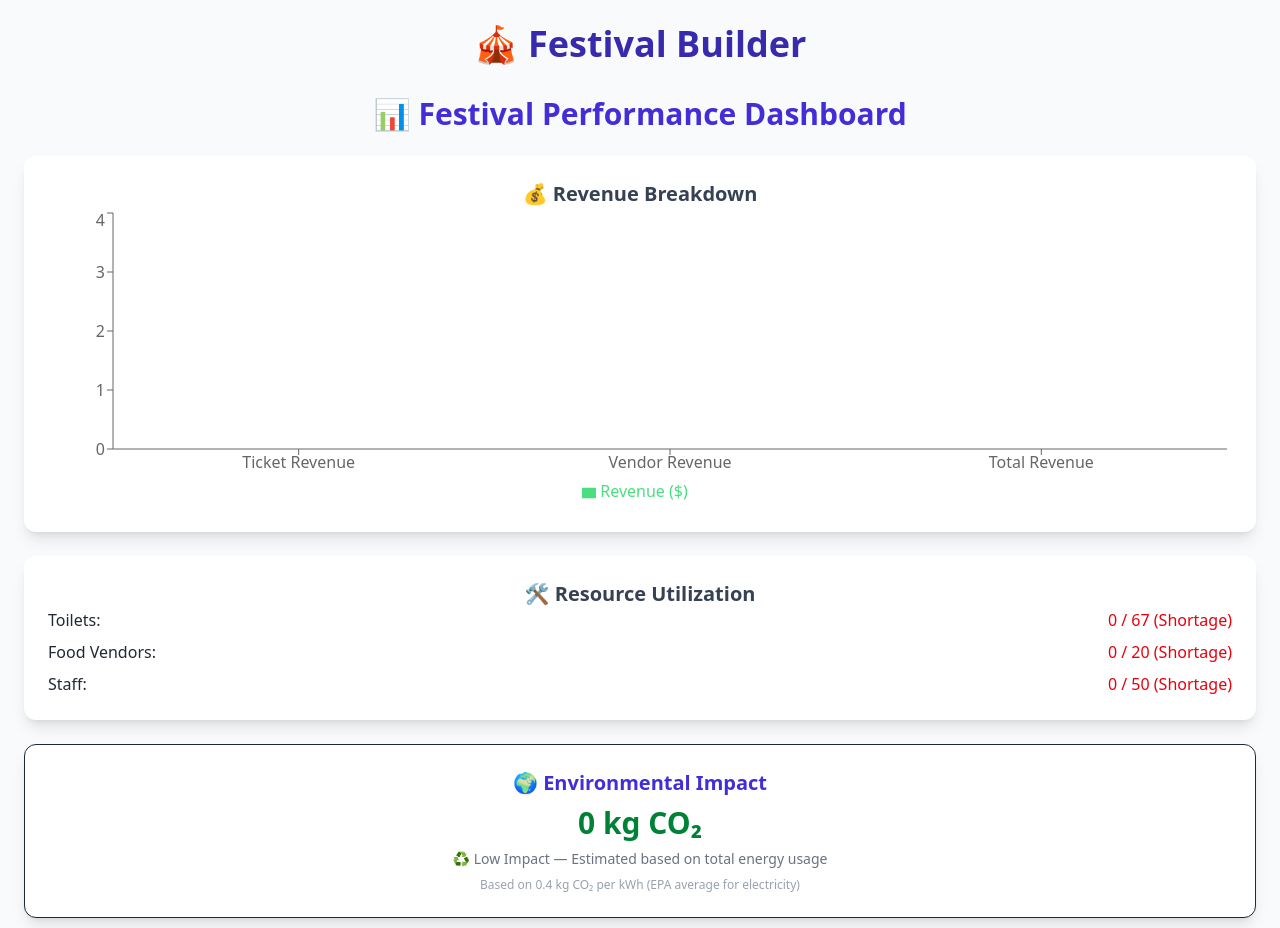
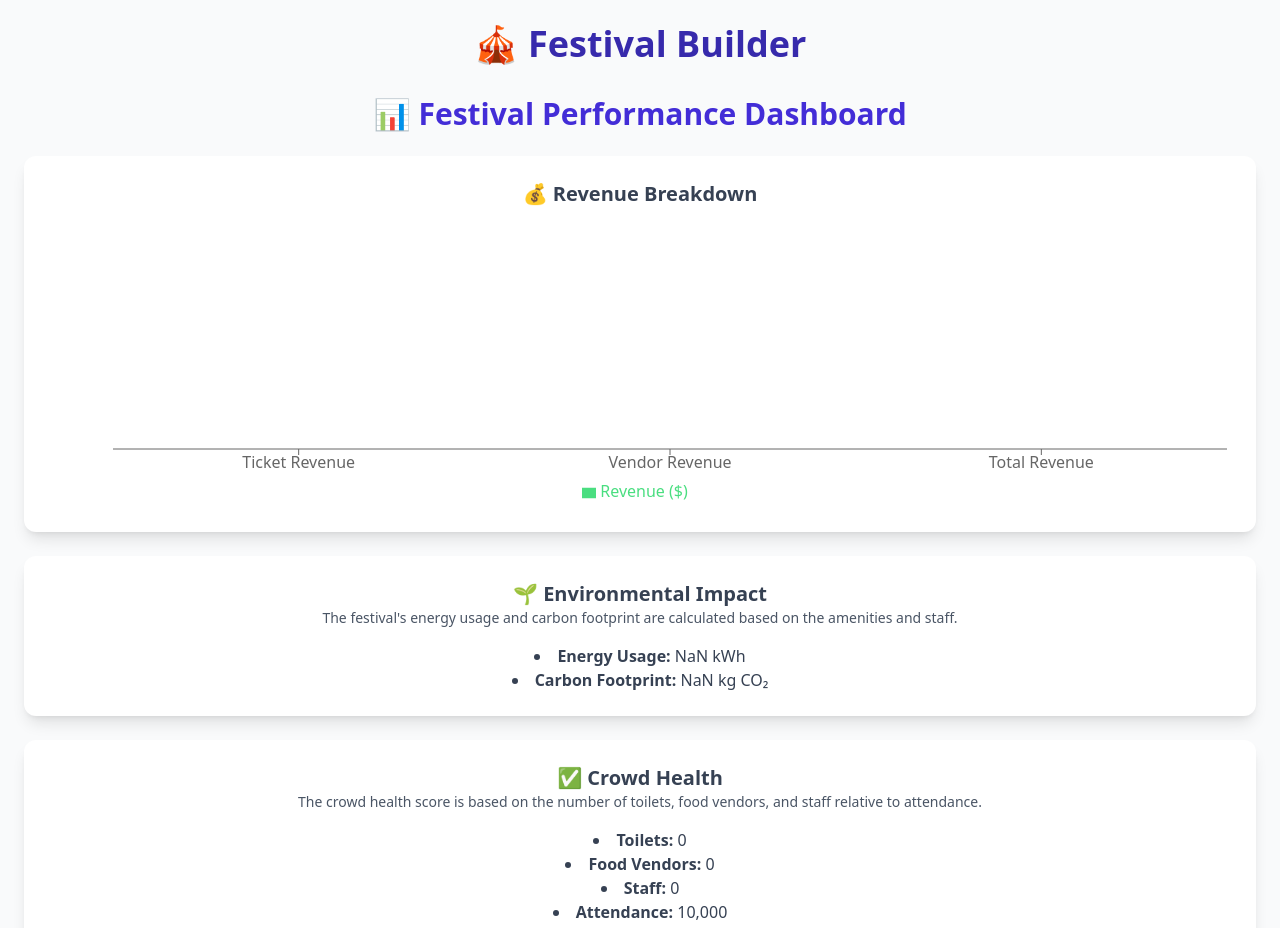
Before and after one commit to Leorev01/Festival-Simulator, a React (Vite) app: page /dashboard/performance in a window 1280 px wide. Shown: the top 928 px of the page. Built offline with nearby package versions, Linux system fonts and the light colour scheme.

Commit message:
Fixes infinite loading error on metrics

```diff
--- a/src/App.tsx
+++ b/src/App.tsx
@@ -7,6 +7,7 @@ import LoadingScreen from './components/LoadingScreen';
 import FestivalBuilder from './pages/FestivalBuilder';
 import CompareFestivals from './pages/CompareFestivals';
 import PerformanceDashboard from './pages/PerformanceDashboard';
+
 
 function App() {
 
--- a/src/components/RevenueTrendCharts.tsx
+++ b/src/components/RevenueTrendCharts.tsx
@@ -2,7 +2,11 @@ import { LineChart, Line, XAxis, YAxis, CartesianGrid, Tooltip, Legend, Responsi
 
 interface RevenueTrendChartProps {
   weather: 'Sunny' | 'Rainy' | 'Windy';
-  amenities: Record<number, number>;
+  amenities: {
+    toilets: number;
+    foodVendors: number;
+    staff: number;
+  };
 }
 
 const attendanceByDay = [150000, 160000, 140000]; // Example attendance data for 3 days
@@ -16,7 +20,7 @@ const weatherModifiers = {
 };
 
 export default function RevenueTrendChart({ weather, amenities }: RevenueTrendChartProps) {
-  const foodVendors = amenities[2] || 0;
+  const foodVendors = amenities.foodVendors || 0;
   const vendorMultiplier = weatherModifiers[weather]?.vendorMultiplier || 1.0;
 
   const data = attendanceByDay.map((attendance, i) => {
--- a/src/features/simulation/SimulationPanel.tsx
+++ b/src/features/simulation/SimulationPanel.tsx
@@ -1,8 +1,6 @@
-/* eslint-disable @typescript-eslint/no-explicit-any */
-import { useEffect, useState } from 'react';
+import { useEffect, useState, useMemo } from 'react';
 import RevenueTrendChart from '../../components/RevenueTrendCharts';
 import CrowdHealthScore from '../../components/CrowdHealthScore';
-import EnvironmentalImpactScore from '../../components/EnvironmentalImpactScore';
 import RealTimeSimulator from './RealTimeSimulator';
 
 interface SimulationPanelProps {
@@ -11,19 +9,25 @@ interface SimulationPanelProps {
 
 export default function SimulationPanel({ ticketCategories }: SimulationPanelProps) {
   const [weather, setWeather] = useState<'Sunny' | 'Rainy' | 'Windy'>('Sunny');
-  const [weatherHistory, setWeatherHistory] = useState<string[]>([]); // Track weather history
+  const [weatherHistory, setWeatherHistory] = useState<string[]>([]);
   const [metrics, setMetrics] = useState({
     attendance: 0,
     revenue: 0,
     energyUsage: 0,
+    ticketRevenue: 0,
+    vendorRevenue: 0,
+    totalRevenue: 0,
   });
 
-  // Weather modifiers
-  const weatherModifiers = {
-    Sunny: { attendanceMultiplier: 1.0, energyMultiplier: 1.0 },
-    Rainy: { attendanceMultiplier: 0.8, energyMultiplier: 1.3 },
-    Windy: { attendanceMultiplier: 0.9, energyMultiplier: 1.1 },
-  };
+  // Memoize weather modifiers to avoid re-creation on every render
+  const weatherModifiers = useMemo(
+    () => ({
+      Sunny: { attendanceMultiplier: 1.0, energyMultiplier: 1.0 },
+      Rainy: { attendanceMultiplier: 0.8, energyMultiplier: 1.3 },
+      Windy: { attendanceMultiplier: 0.9, energyMultiplier: 1.1 },
+    }),
+    []
+  );
 
   // Simulate random weather changes
   useEffect(() => {
@@ -31,49 +35,80 @@ export default function SimulationPanel({ ticketCategories }: SimulationPanelPro
     const interval = setInterval(() => {
       const randomWeather = weatherOptions[Math.floor(Math.random() * weatherOptions.length)];
       setWeather(randomWeather);
-    }, 10000); // Change weather every 10 seconds (for simulation purposes)
+    }, 10000); // Change weather every 10 seconds
 
     return () => clearInterval(interval); // Cleanup interval on component unmount
   }, []);
 
-  // Update metrics whenever weather changes
   useEffect(() => {
-    const updatedAttendance = calculateAttendance();
-    const updatedEnergyUsage = calculateEnergyUsage();
-    setMetrics((prev) => ({
-      ...prev,
+  const updatedAttendance = calculateAttendance();
+  const updatedEnergyUsage = calculateEnergyUsage();
+  const updatedTicketRevenue = calculateTicketRevenue(updatedAttendance);
+  const updatedVendorRevenue = calculateVendorRevenue(updatedAttendance);
+  const updatedTotalRevenue = updatedTicketRevenue + updatedVendorRevenue;
+
+  // Only update metrics if values have changed
+  setMetrics((prevMetrics) => {
+    const newMetrics = {
       attendance: updatedAttendance,
+      revenue: updatedTotalRevenue,
       energyUsage: updatedEnergyUsage,
-    }));
-  }, [weather]);
+      ticketRevenue: updatedTicketRevenue,
+      vendorRevenue: updatedVendorRevenue,
+      totalRevenue: updatedTotalRevenue,
+    };
+
+    // Compare new metrics with previous metrics to avoid unnecessary updates
+    if (JSON.stringify(prevMetrics) !== JSON.stringify(newMetrics)) {
+      console.log('Metrics updated:', newMetrics);
+      return newMetrics;
+    }
+    return prevMetrics;
+  });
+}, [weather]); // Only depend on `weather`
+
+// Save metrics to localStorage when they change
+useEffect(() => {
+  if (metrics.attendance > 0 || metrics.revenue > 0) {
+    console.log('Saving metrics to localStorage:', metrics); // Debugging log
+    localStorage.setItem('real-time-metrics', JSON.stringify(metrics));
+  }
+}, [metrics]); // This is fine because it only saves to localStorage
+
+// Debugging logs for weather and metrics
+useEffect(() => {
+  console.log('Weather changed:', weather);
+  console.log('Metrics updated:', metrics);
+}, [weather]); // Removed `metrics` from here to avoid unnecessary triggers
 
   // Calculate attendance based on weather
   const calculateAttendance = () => {
     const baseAttendance = 10000; // Example base attendance
-    const attendanceMultiplier = weatherModifiers[weather].attendanceMultiplier;
+    const attendanceMultiplier = weatherModifiers[weather]?.attendanceMultiplier || 1.0;
     return baseAttendance * attendanceMultiplier;
   };
 
   // Calculate energy usage based on weather
   const calculateEnergyUsage = () => {
     const baseEnergy = 500; // Example base energy usage
-    const energyMultiplier = weatherModifiers[weather].energyMultiplier;
+    const energyMultiplier = weatherModifiers[weather]?.energyMultiplier || 1.0;
     return baseEnergy * energyMultiplier;
   };
 
-  // Calculate revenue based on ticket categories and attendance
-  const calculateRevenue = () => {
-    const totalRevenue = ticketCategories.reduce((sum, category) => {
-      const attendees = (metrics.attendance * category.percentage) / 100;
+  // Calculate ticket revenue based on attendance
+  const calculateTicketRevenue = (attendance: number) => {
+    return ticketCategories.reduce((sum, category) => {
+      const attendees = (attendance * category.percentage) / 100;
       return sum + attendees * category.price;
     }, 0);
-    setMetrics((prev) => ({ ...prev, revenue: totalRevenue }));
   };
 
-  // Recalculate revenue whenever ticket categories or attendance changes
-  useEffect(() => {
-    calculateRevenue();
-  }, [ticketCategories, metrics.attendance]);
+  // Calculate vendor revenue based on attendance
+  const calculateVendorRevenue = (attendance: number) => {
+    const foodVendors = amenities.foodVendors || 0; // Use real value from amenities
+    const vendorRevenuePerAttendee = 5; // Example revenue per attendee
+    return foodVendors * vendorRevenuePerAttendee * attendance;
+  };
 
   // Calculate estimated revenue based on ticket categories and expected attendance
   const calculateEstimatedRevenue = () => {
@@ -89,8 +124,6 @@ export default function SimulationPanel({ ticketCategories }: SimulationPanelPro
   const toilets = amenities[1] || 0;
   const food = amenities[2] || 0;
   const staff = amenities[3] || 0;
-
-  const totalEnergy = metrics.energyUsage;
 
   // Handle weather history updates
   const handleWeatherHistoryUpdate = (isRunning: boolean) => {
@@ -153,7 +186,16 @@ export default function SimulationPanel({ ticketCategories }: SimulationPanelPro
           weather={weather}
           weatherModifiers={weatherModifiers[weather]}
           ticketCategories={ticketCategories}
-          onUpdate={(updatedMetrics) => setMetrics(updatedMetrics)}
+          onUpdate={(updatedMetrics) => {
+            setMetrics((prevMetrics) => {
+              // Only update metrics if values have changed
+              if (JSON.stringify(prevMetrics) !== JSON.stringify(updatedMetrics)) {
+                console.log('Metrics updated from RealTimeSimulator:', updatedMetrics);
+                return updatedMetrics;
+              }
+              return prevMetrics;
+            });
+          }}
           onWeatherHistoryUpdate={handleWeatherHistoryUpdate}
           onReset={handleWeatherHistoryReset}
         />
@@ -198,7 +240,7 @@ export default function SimulationPanel({ ticketCategories }: SimulationPanelPro
       {/* Revenue Trend Section */}
       <div>
         <h3 className="text-xl font-bold text-gray-700">📈 Revenue Trend</h3>
-        <RevenueTrendChart weather={weather} amenities={amenities} />
+        <RevenueTrendChart weather={weather} amenities={{ toilets, foodVendors: food, staff }} />
       </div>
 
       {/* Expected Revenue Section */}
@@ -211,12 +253,6 @@ export default function SimulationPanel({ ticketCategories }: SimulationPanelPro
           ${calculateEstimatedRevenue().toLocaleString()}
         </p>
       </div>
-
-      {/* Environmental Impact Section */}
-      <div>
-        <h3 className="text-xl font-bold text-gray-700">🌍 Environmental Impact</h3>
-        <EnvironmentalImpactScore totalEnergy={totalEnergy} />
-      </div>
     </div>
   );
 }
--- a/src/pages/PerformanceDashboard.tsx
+++ b/src/pages/PerformanceDashboard.tsx
@@ -1,49 +1,35 @@
-import { useEffect, useState } from 'react';
+import { useFestival } from '../context/FestivalContext';
 import { useNavigate } from 'react-router-dom';
 import { BarChart, Bar, XAxis, YAxis, Tooltip, Legend, ResponsiveContainer } from 'recharts';
-import EnvironmentalImpactScore from '../components/EnvironmentalImpactScore';
-import CrowdHealthScore from '../components/CrowdHealthScore';
 
 export default function PerformanceDashboard() {
-  const [metrics, setMetrics] = useState({
-    attendance: 0,
-    ticketRevenue: 0,
-    vendorRevenue: 0,
-    totalRevenue: 0,
-    energyUsage: 0,
-  });
-  const [amenities, setAmenities] = useState<Record<number, number>>({});
-  const [attendance, setAttendance] = useState(5000);
+  const { amenities } = useFestival();
   const navigate = useNavigate();
 
-  useEffect(() => {
-    // Fetch metrics and amenities from localStorage
-    const storedMetrics = JSON.parse(localStorage.getItem('real-time-metrics') || '{}');
-    const storedAmenities = JSON.parse(localStorage.getItem('selected-amenities') || '{}');
-    setMetrics({
-      attendance: storedMetrics.attendance || 0,
-      ticketRevenue: storedMetrics.ticketRevenue || 0,
-      vendorRevenue: storedMetrics.vendorRevenue || 0,
-      totalRevenue: storedMetrics.totalRevenue || 0,
-      energyUsage: storedMetrics.energyUsage || 0,
-    });
-    setAmenities(storedAmenities);
-    setAttendance(Number(localStorage.getItem('expected-attendance')) || 5000);
-  }, []);
-
-  const calculateResourceRequirements = () => ({
-    toilets: Math.ceil(attendance / 75),
-    foodVendors: Math.ceil(attendance / 250),
-    staff: Math.ceil(attendance / 100),
-  });
-
-  const resourceRequirements = calculateResourceRequirements();
+  // Example: Calculate metrics based on amenities
+  const ticketRevenue = amenities[1] * 100; // Example calculation
+  const vendorRevenue = amenities[2] * 50; // Example calculation
+  const totalRevenue = ticketRevenue + vendorRevenue;
 
   const chartData = [
-    { name: 'Ticket Revenue', value: metrics.ticketRevenue },
-    { name: 'Vendor Revenue', value: metrics.vendorRevenue },
-    { name: 'Total Revenue', value: metrics.totalRevenue },
+    { name: 'Ticket Revenue', value: ticketRevenue },
+    { name: 'Vendor Revenue', value: vendorRevenue },
+    { name: 'Total Revenue', value: totalRevenue },
   ];
+
+  // Environmental Impact Calculation
+  const energyUsage = amenities[3] * 500; // Example: Energy usage per staff
+  const carbonFootprint = energyUsage * 0.5; // Example: Carbon footprint per kWh
+
+  // Crowd Health Calculation
+  const toilets = amenities[1] || 0;
+  const foodVendors = amenities[2] || 0;
+  const staff = amenities[3] || 0;
+  const attendance = 10000; // Example attendance
+  const crowdHealthScore = Math.min(
+    100,
+    Math.round((toilets * 10 + foodVendors * 5 + staff * 2) / (attendance / 100))
+  );
 
   return (
     <div className="min-h-screen bg-gray-50 p-6 space-y-6">
@@ -53,6 +39,11 @@ export default function PerformanceDashboard() {
       {/* Revenue Breakdown */}
       <div className="bg-white p-6 rounded-xl shadow-lg">
         <h2 className="text-xl font-bold text-gray-700">💰 Revenue Breakdown</h2>
+        {chartData.every((data) => data.value === 0) ? (
+          <p className="text-sm text-gray-500 mt-4">
+            No data available. Please configure the festival to generate metrics.
+          </p>
+        ) : (
           <ResponsiveContainer width="100%" height={300}>
             <BarChart data={chartData}>
               <XAxis dataKey="name" />
@@ -62,47 +53,49 @@ export default function PerformanceDashboard() {
               <Bar dataKey="value" fill="#4ade80" name="Revenue ($)" />
             </BarChart>
           </ResponsiveContainer>
+        )}
       </div>
 
-      {/* Resource Utilization */}
+      {/* Environmental Impact */}
       <div className="bg-white p-6 rounded-xl shadow-lg">
-        <h2 className="text-xl font-bold text-gray-700">🛠️ Resource Utilization</h2>
-        <ul className="space-y-2">
-          {['Toilets', 'Food Vendors', 'Staff'].map((resource, index) => {
-            const current = amenities[index + 1] || 0;
-            const required =
-              resource === 'Toilets'
-                ? resourceRequirements.toilets
-                : resource === 'Food Vendors'
-                ? resourceRequirements.foodVendors
-                : resourceRequirements.staff;
-
-            return (
-              <li key={resource} className="flex justify-between">
-                <span>{resource}:</span>
-                <span
-                  className={`font-medium ${
-                    current < required ? 'text-red-600' : current > required ? 'text-yellow-600' : 'text-green-600'
-                  }`}
-                >
-                  {current} / {required} ({current < required ? 'Shortage' : current > required ? 'Excess' : 'Optimal'})
-                </span>
+        <h2 className="text-xl font-bold text-gray-700">🌱 Environmental Impact</h2>
+        <p className="text-sm text-gray-600">
+          The festival's energy usage and carbon footprint are calculated based on the amenities and staff.
+        </p>
+        <ul className="list-disc list-inside text-gray-700 mt-4">
+          <li>
+            <strong>Energy Usage:</strong> {energyUsage.toLocaleString()} kWh
           </li>
-            );
-          })}
+          <li>
+            <strong>Carbon Footprint:</strong> {carbonFootprint.toFixed(2)} kg CO₂
+          </li>
         </ul>
       </div>
 
-      {/* Environmental Impact */}
-      <EnvironmentalImpactScore totalEnergy={metrics.energyUsage} />
-
-      {/* Crowd Health Index */}
-      <CrowdHealthScore
-        attendance={metrics.attendance}
-        toilets={amenities[1] || 0}
-        foodVendors={amenities[2] || 0}
-        staff={amenities[3] || 0}
-      />
+      {/* Crowd Health */}
+      <div className="bg-white p-6 rounded-xl shadow-lg">
+        <h2 className="text-xl font-bold text-gray-700">✅ Crowd Health</h2>
+        <p className="text-sm text-gray-600">
+          The crowd health score is based on the number of toilets, food vendors, and staff relative to attendance.
+        </p>
+        <ul className="list-disc list-inside text-gray-700 mt-4">
+          <li>
+            <strong>Toilets:</strong> {toilets}
+          </li>
+          <li>
+            <strong>Food Vendors:</strong> {foodVendors}
+          </li>
+          <li>
+            <strong>Staff:</strong> {staff}
+          </li>
+          <li>
+            <strong>Attendance:</strong> {attendance.toLocaleString()}
+          </li>
+          <li>
+            <strong>Crowd Health Score:</strong> {crowdHealthScore} / 100
+          </li>
+        </ul>
+      </div>
     </div>
   );
 }
```
Also changed, not shown: src/context/MetricsContext.tsx (added, +42 -0 lines), src/features/festival/SummaryPanel.tsx (+0 -17 lines). Lines whose indentation alone changed are shown as unchanged.
